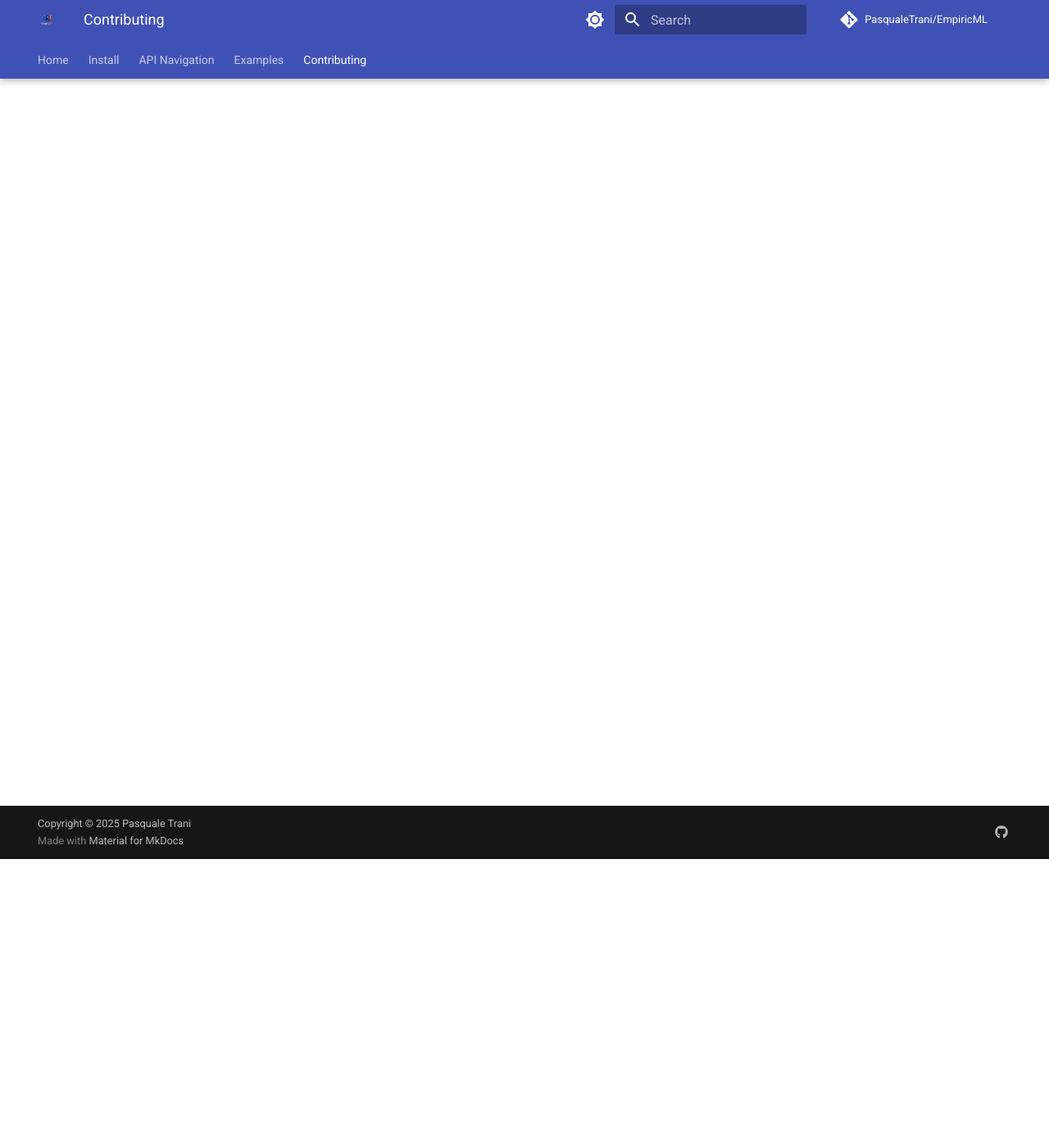
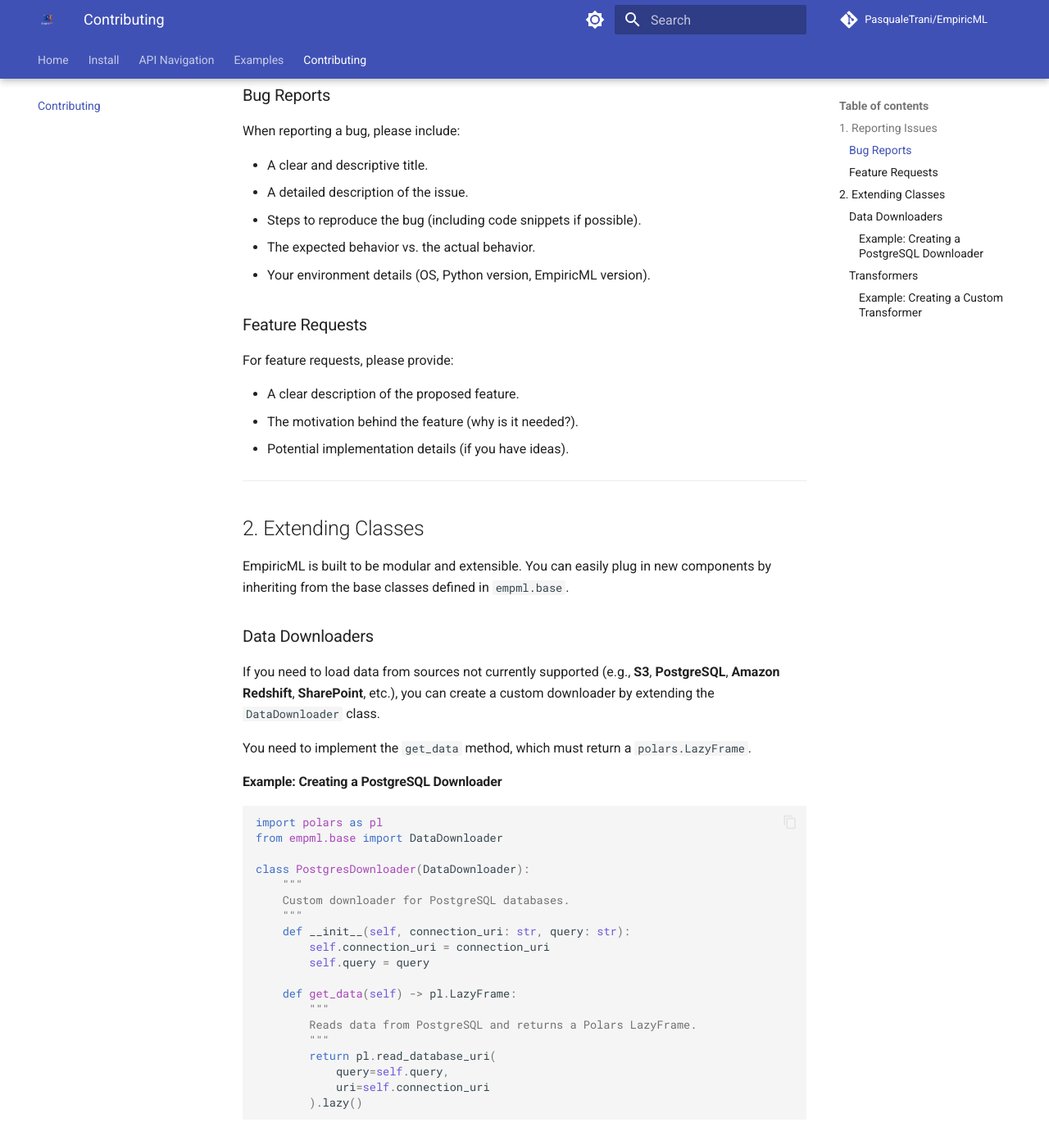
Before and after one commit to PasqualeTrani/EmpiricML, an MkDocs documentation site: the page built from docs/contributing.md, in a window 1280 px wide and 1400 px high, scrolled down 352 px. Shown: the top 1392 px of the window at 82% size. Built offline with MkDocs 1.6.1 and Material for MkDocs 9.7.7, drawn with Linux system fonts in a browser that asks for light colours; comment, search, counter and statistics services are not loaded; the version menu is left out; some of the changed text lies outside the part shown.

Commit message:
add contributing to docs

````diff
--- a/docs/contributing.md
+++ b/docs/contributing.md
@@ -1 +1,132 @@
-# Contributing
+# Contributing to EmpiricML
+
+I appreciate your interest in contributing to EmpiricML! This guide will help you get started with reporting issues and extending the framework.
+
+## 1. Reporting Issues
+
+If you encounter any bugs, have feature requests, or want to suggest improvements, please use the GitHub Issues tracker.
+
+### Bug Reports
+
+When reporting a bug, please include:
+
+- A clear and descriptive title.
+- A detailed description of the issue.
+- Steps to reproduce the bug (including code snippets if possible).
+- The expected behavior vs. the actual behavior.
+- Your environment details (OS, Python version, EmpiricML version).
+
+### Feature Requests
+
+For feature requests, please provide:
+
+- A clear description of the proposed feature.
+- The motivation behind the feature (why is it needed?).
+- Potential implementation details (if you have ideas).
+
+---
+
+## 2. Extending Classes
+
+EmpiricML is built to be modular and extensible. You can easily plug in new components by inheriting from the base classes defined in `empml.base`.
+
+### Data Downloaders
+
+If you need to load data from sources not currently supported (e.g., **S3**, **PostgreSQL**, **Amazon Redshift**, **SharePoint**, etc.), you can create a custom downloader by extending the `DataDownloader` class.
+
+You need to implement the `get_data` method, which must return a `polars.LazyFrame`.
+
+#### Example: Creating a PostgreSQL Downloader
+
+```python
+import polars as pl
+from empml.base import DataDownloader
+
+class PostgresDownloader(DataDownloader):
+    """
+    Custom downloader for PostgreSQL databases.
+    """
+    def __init__(self, connection_uri: str, query: str):
+        self.connection_uri = connection_uri
+        self.query = query
+
+    def get_data(self) -> pl.LazyFrame:
+        """
+        Reads data from PostgreSQL and returns a Polars LazyFrame.
+        """
+        return pl.read_database_uri(
+            query=self.query,
+            uri=self.connection_uri
+        ).lazy()
+```
+
+### Transformers
+
+ To add new data transformation logic (e.g., **Clustering**, dimensionality reduction, or custom feature engineering), you should extend the `BaseTransformer` class.
+
+You must implement two methods:
+
+1. `fit(self, lf: pl.LazyFrame)`: Learns parameters from the data (if stateful).
+2. `transform(self, lf: pl.LazyFrame) -> pl.LazyFrame`: Applies the transformation.
+
+#### Example: Creating a Custom Transformer
+
+```python
+import polars as pl
+from empml.base import BaseTransformer
+
+class MyTransformer(BaseTransformer):
+    """
+    A generic transformer template.
+    Replace this with your custom transformation logic.
+    """
+    def __init__(self, param1: str, param2: int = 10):
+        """
+        Initialize your transformer with any parameters needed.
+
+        Args:
+            param1: Description of parameter 1
+            param2: Description of parameter 2
+        """
+        self.param1 = param1
+        self.param2 = param2
+        # Add any attributes that will be learned during fit
+        self.fitted_value_ = None
+
+    def fit(self, lf: pl.LazyFrame):
+        """
+        Learn parameters from the data if needed.
+        For stateless transformers, this can simply return self.
+
+        Args:
+            lf: Input Polars LazyFrame
+
+        Returns:
+            self
+        """
+        # Example: compute and store some statistic from the data
+        # self.fitted_value_ = lf.select(pl.col(self.param1).mean()).collect().item()
+
+        return self
+
+    def transform(self, lf: pl.LazyFrame) -> pl.LazyFrame:
+        """
+        Apply the transformation to the data.
+
+        Args:
+            lf: Input Polars LazyFrame
+
+        Returns:
+            Transformed Polars LazyFrame
+        """
+        # Example: add a new column based on your transformation logic
+        # return lf.with_columns(
+        #     (pl.col(self.param1) * self.param2).alias("new_feature")
+        # )
+
+        return lf
+```
+
+By following these patterns, you can integrate virtually any custom logic into the EmpiricML pipeline.
+
+**If you create a custom transformer or a custom downloader not included in the framework, please consider submitting a pull request to add it. Thank you!**
````
